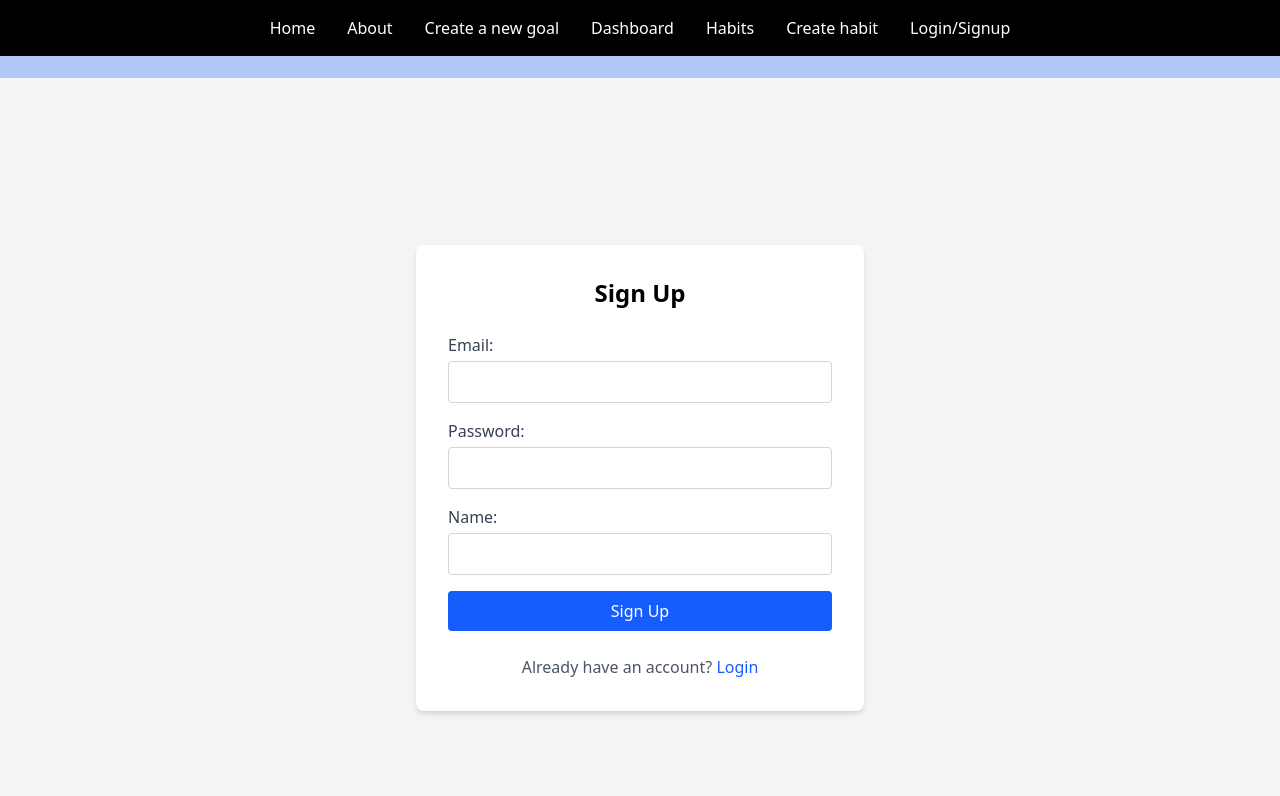
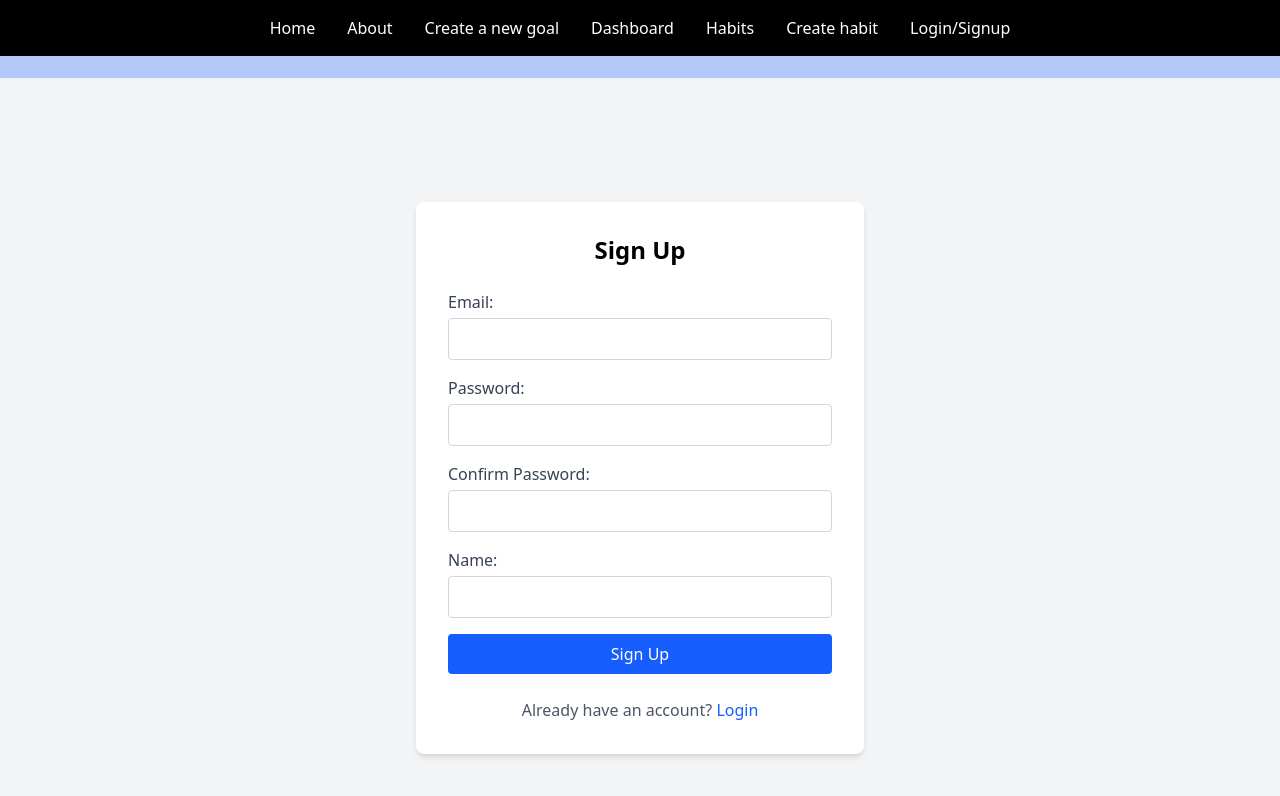
Before and after one commit to HabbitRabbit/habbit-rabbit-front, a React (Vite) app: page /signup in a window 1280 px wide. Shown: the top 796 px of the page. Built offline with nearby package versions, Linux system fonts and the light colour scheme.

Commit message:
add second field for compare password

```diff
--- a/src/pages/SignupPage.jsx
+++ b/src/pages/SignupPage.jsx
@@ -6,6 +6,7 @@ import { API_URL } from "../../config/api";
 function SignupPage(props) {
   const [email, setEmail] = useState("");
   const [password, setPassword] = useState("");
+  const [confirmPassword, setConfirmPassword] = useState("");
   const [name, setName] = useState("");
   const [errorMessage, setErrorMessage] = useState(undefined);
 
@@ -13,10 +14,18 @@ function SignupPage(props) {
 
   const handleEmail = (e) => setEmail(e.target.value);
   const handlePassword = (e) => setPassword(e.target.value);
+  const handleConfirmPassword = (e) => setConfirmPassword(e.target.value);
   const handleName = (e) => setName(e.target.value);
 
   const handleSignupSubmit = (e) => {
     e.preventDefault();
+
+    // Check if passwords match
+    if (password !== confirmPassword) {
+      setErrorMessage("Passwords do not match");
+      return;
+    }
+
     const requestBody = { email, password, name };
 
     axios.post(`${API_URL}/auth/signup`, requestBody)
@@ -60,6 +69,18 @@ function SignupPage(props) {
           </div>
 
           <div>
+            <label className="block text-gray-700">Confirm Password:</label>
+            <input
+              type="password"
+              name="confirmPassword"
+              value={confirmPassword}
+              onChange={handleConfirmPassword}
+              className="w-full mt-1 p-2 border border-gray-300 rounded"
+              required
+            />
+          </div>
+
+          <div>
             <label className="block text-gray-700">Name:</label>
             <input
               type="text"
```
